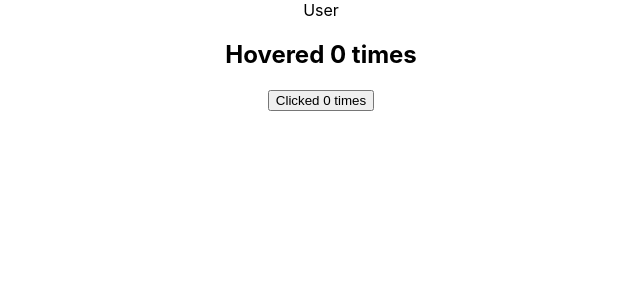
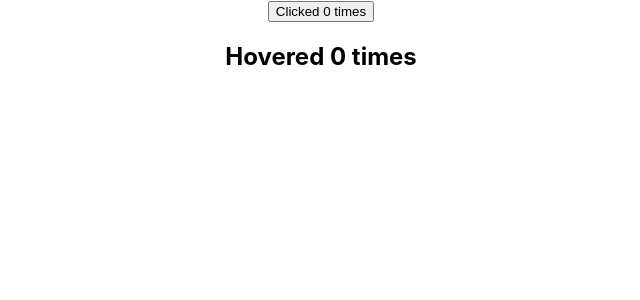
Before and after one commit to edwinisnow/react-basics, a React (Create React App) app: page / in a window 1280 px wide. Shown: the top 300 px of the page, without its empty margins (319-959 px from the left). Built offline with nearby package versions, Linux system fonts and the light colour scheme.

Commit message:
RP components

```diff
--- a/src/App.js
+++ b/src/App.js
@@ -34,15 +34,19 @@
 import ClickCounterTwo from './components/ClickCounterTwo';
 import HoverCounterTwo from './components/HoverCounterTwo';
 import User from './components/User';
+import CounterTwo from './components/CounterTwo';
 
 
 function App() {
   return (
     <div className="App">
 
-      <User render={(isLoggedIn) => isLoggedIn ? 'User' : 'Guest'} />
+      <CounterTwo render={(count, incrementCount) => <ClickCounterTwo count={count} incrementCount={incrementCount} />} />
+      <CounterTwo render={(count, incrementCount) => <HoverCounterTwo count={count} incrementCount={incrementCount} />} />
+
+      {/* <User render={(isLoggedIn) => isLoggedIn ? 'User' : 'Guest'} />
       <HoverCounterTwo />
-      <ClickCounterTwo />
+      <ClickCounterTwo /> */}
 
       {/* <HoverCounter />
       <ClickCounter name="John" /> */}
--- a/src/components/ClickCounterTwo.js
+++ b/src/components/ClickCounterTwo.js
@@ -1,24 +1,11 @@
 import React, { Component } from 'react'
 
  class ClickCounterTwo extends Component {
-    constructor(props) {
-        super(props)
-
-        this.state = {
-            count: 0
-        }
-    }
-
-    incrementCount = () => {
-        this.setState(prevState => {
-            return { count: prevState.count + 1 }
-        })
-    }
 
     render() {
-        const { count } = this.state;
+        const { count,incrementCount } = this.props;
         return (
-            <button onClick={this.incrementCount}>
+            <button onClick={incrementCount}>
                 Clicked {count} times
             </button>
         )
--- /dev/null
+++ b/src/components/CounterTwo.js
@@ -0,0 +1,27 @@
+import React, { Component } from 'react'
+
+class CounterTwo extends Component {
+    constructor(props) {
+        super(props)
+
+        this.state = {
+            count: 0
+        }
+    }
+
+    incrementCount = () => {
+        this.setState(prevState => {
+            return { count: prevState.count + 1 }
+        })
+    }
+
+    render() {
+        return (
+            <div>
+                {this.props.render(this.state.count, this.incrementCount)}
+            </div>
+        )
+    }
+}
+
+export default CounterTwo
--- a/src/components/HoverCounterTwo.js
+++ b/src/components/HoverCounterTwo.js
@@ -1,23 +1,11 @@
 import React, { Component } from 'react'
 
 class HoverCounterTwo extends Component {
-    constructor(props) {
-        super(props)
 
-        this.state = {
-            count: 0
-        }
-    }
-
-    incrementCount = () => {
-        this.setState(prevState => {
-            return { count: prevState.count + 1 }
-        })
-    }
     render() {
-        const { count } = this.state;
+        const { count, incrementCount } = this.props;
         return (
-            <h2 onMouseOver={this.incrementCount}>
+            <h2 onMouseOver={incrementCount}>
                 Hovered {count} times
             </h2>
         )
```
